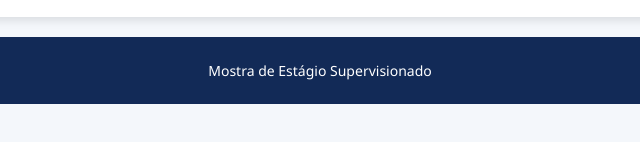
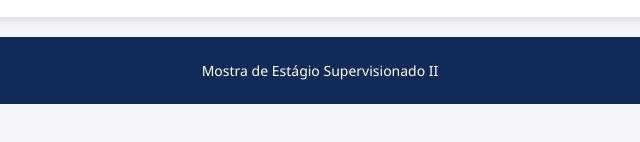
Before and after one commit to Administracao-eficiente/administra-o-de-materias, a plain HTML site: page index.html in a window 1280 px wide. Shown: the part 556-698 px from the top of the page, 320-960 px from the left. Drawn offline with Linux system fonts and the light colour scheme.

Commit message:
Update index.html

```diff
--- a/index.html
+++ b/index.html
@@ -52,7 +52,7 @@
   </main>
 
   <footer>
-    <p>Mostra de Estágio Supervisionado</p>
+    <p>Mostra de Estágio Supervisionado II</p>
   </footer>
 
   <script src="script.js"></script>
```
